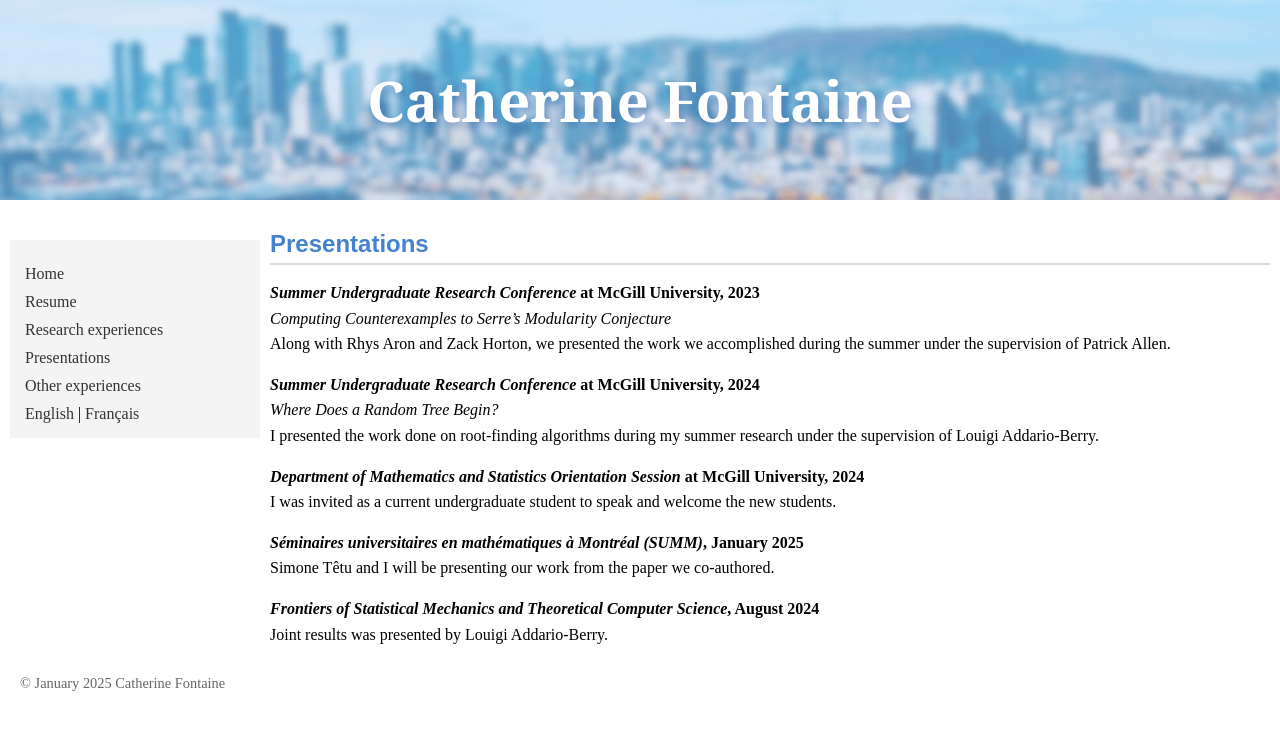
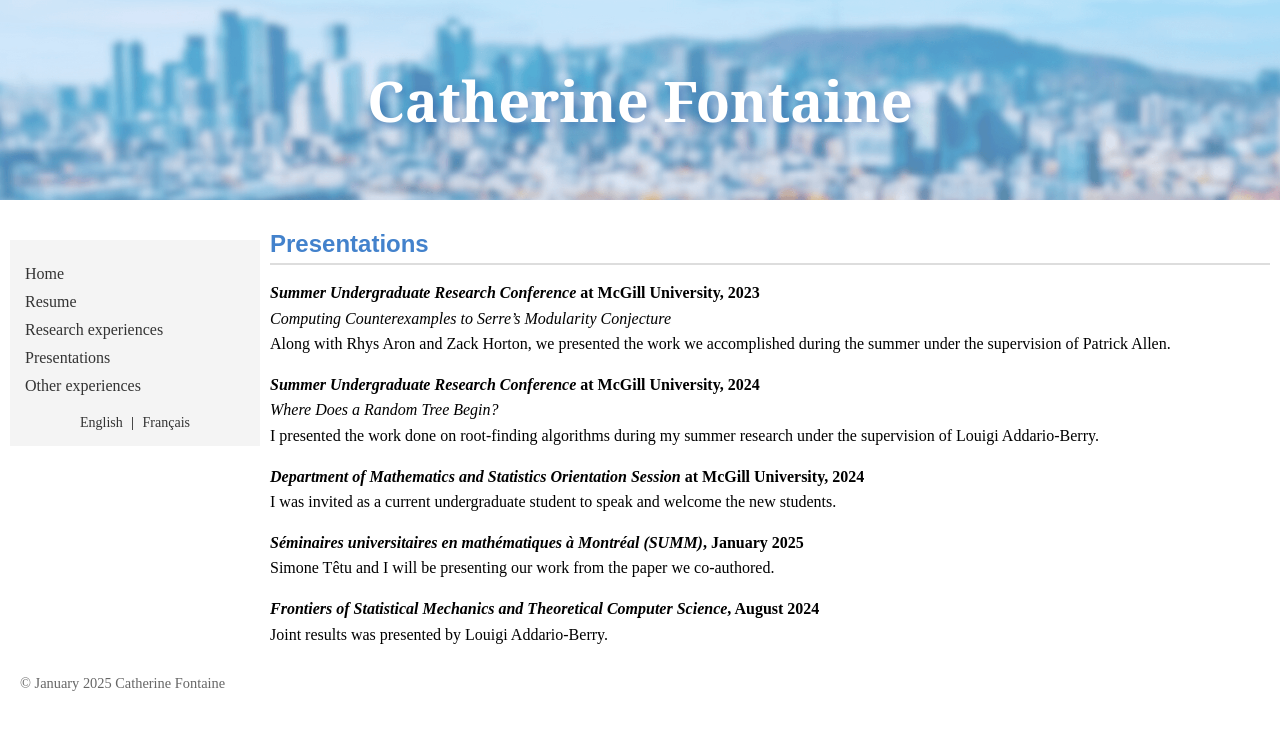
Before and after one commit to CatherineFontaine/CatherineFontaine.github.io, a Jekyll site: the page built from presentations.md, in a window 1280 px wide. Shown: the top 730 px of the page. Built offline with Jekyll 4.4.1, drawn with Linux system fonts in a browser that asks for light colours.

Commit message:
Update style.css

```diff
--- a/assets/css/style.css
+++ b/assets/css/style.css
@@ -19,6 +19,23 @@
   footer {
     margin-right: 0;
   }
+}
+
+.language-switcher {
+  margin-top: 20px;
+  text-align: center;
+  font-size: 14px; /* Adjust font size as needed */
+}
+
+.language-option {
+  color: #333; /* Adjust to your theme */
+  text-decoration: none;
+  margin: 0 5px;
+}
+
+.language-option:hover {
+  text-decoration: underline;
+  color: #007BFF; /* Highlight color on hover */
 }
 
 .copyright-symbol {
```
